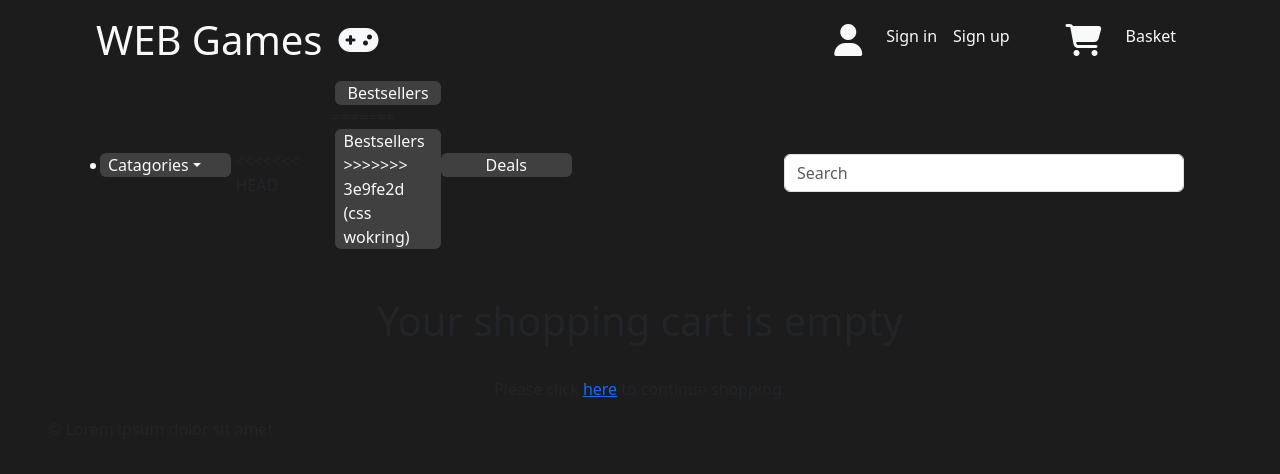
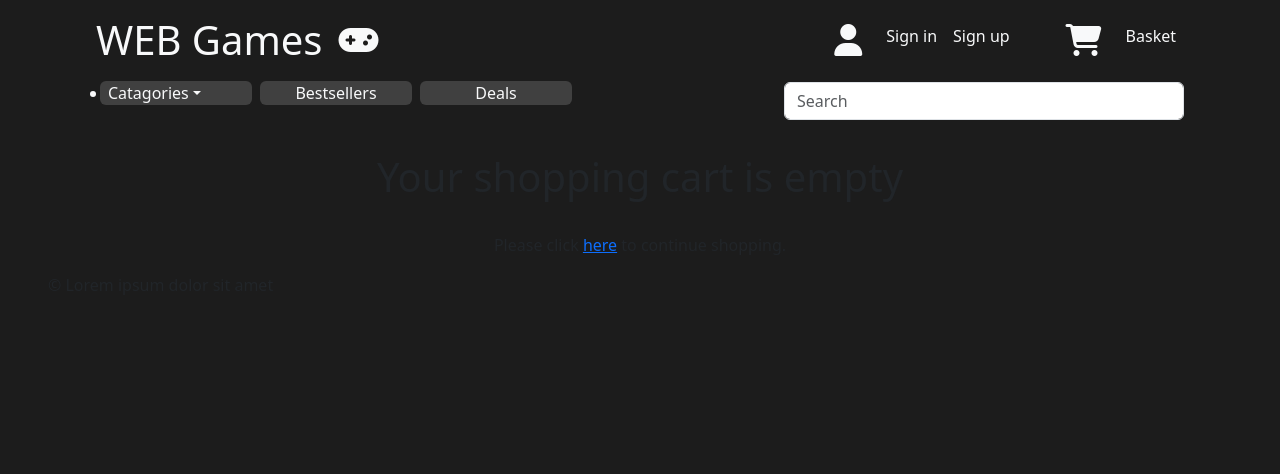
Before and after one commit to AdrianDonnelly/CA2-WEBGames, a Django app: page /cart/ in a window 1280 px wide. Shown: the top 474 px of the page. Run offline with Django 4.2, Linux system fonts and the light colour scheme; data comes from the database, SQL or seed files in the repository; both versions use the stored data as it was after the commit; some libraries are stand-ins or nearby versions.

Commit message:
css working

```diff
--- a/shop/templates/navbar.html
+++ b/shop/templates/navbar.html
@@ -18,12 +18,7 @@
     </ul>
 
 
-<<<<<<< HEAD
-<ul>
-  <a class="bestsellers nav-link px-2 mx-1 text-light form-control d-flex justify-content-center" href="{% url 'shop:home' %}">Bestsellers</a>
-=======
 <ul class="bestsellers nav-link px-2 mx-1 text-light form-control d-flex justify-content-center" >Bestsellers
->>>>>>> 3e9fe2d (css wokring)
 </ul>
     </ul>
     <ul
```
Also changed, not shown: db.sqlite3.
